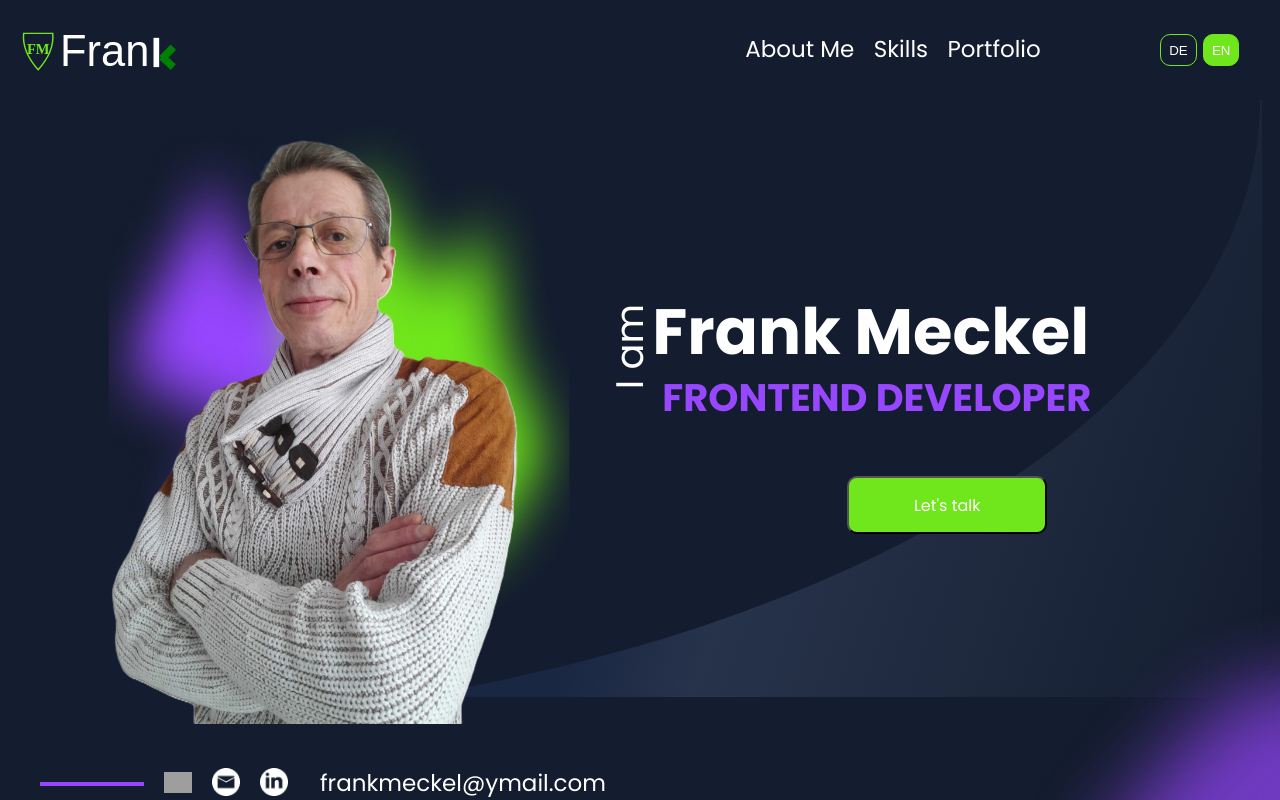
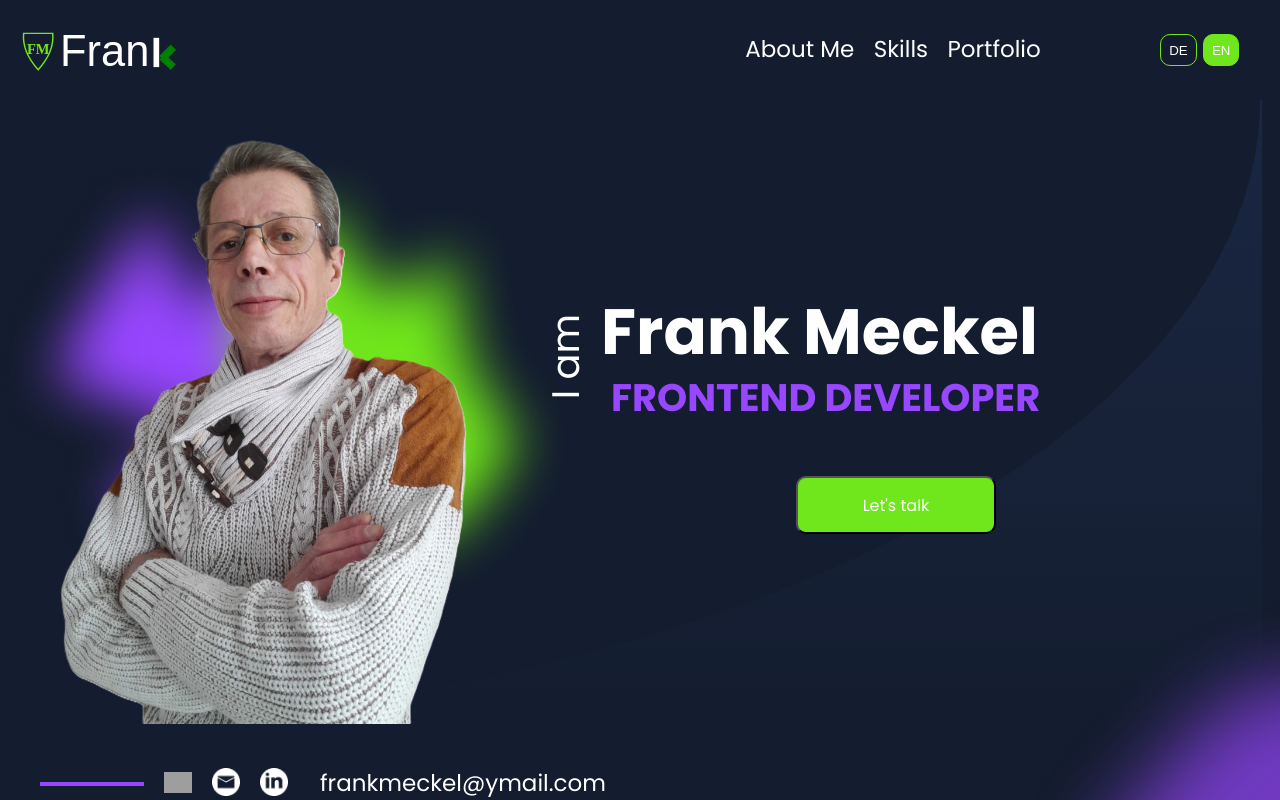
Before and after one commit to Frank-Meck/portfolio, an Angular app: page / in a window 1280 px wide. Shown: the top 800 px of the page. Built offline with nearby package versions, Linux system fonts and the light colour scheme; grey boxes are pictures that could not be loaded.

Commit message:
Imprint layout adjusted

```diff
--- a/src/app/impressum/impressum.html
+++ b/src/app/impressum/impressum.html
@@ -7,7 +7,7 @@
   </div>
 
   <div class="impressum_section">
-    <h1 [innerHTML]="langService.t('impressum.ImprintTitle')"></h1>
+    <h1 [innerHTML]="langService.t('impressum.ImprintTitle')"></h1><br>
 
     <div class="impressum_details">
       <p class="impressum_data"><strong [innerHTML]="langService.t('impressum.StudentNames')"></strong></p><br>
@@ -52,8 +52,8 @@
       <p [innerHTML]="langService.t('impressum.Date')"></p>
     </div>
   </div>
-</div>
+</div><br>
 
 <div class="center">
   <a class="link_homepage" routerLink="/" [innerHTML]="langService.t('impressum.footer')"></a>
-</div>
+</div><br><br>
--- a/src/app/impressum/impressum.scss
+++ b/src/app/impressum/impressum.scss
@@ -12,7 +12,7 @@
   flex-direction: column;
   position: relative;
   overflow: hidden;
-  padding: 20px;
+  //padding: 20px;
 
 
   h1 {
@@ -51,7 +51,7 @@
 
 
     .right_line {
-      width: 15%;
+      width: 50%;
       height: 4px;
       background-color: v.$basecolor_purple;
       margin: 0 10px;
--- a/src/app/main/mycontact/mycontact.html
+++ b/src/app/main/mycontact/mycontact.html
@@ -4,13 +4,7 @@
     <img src="assets/icons/Purple_shadow_L1.png" alt="Purple Shadow" />
   </div>
 
-  <div id="mycontact_topic" class="headline_contact">
-    <div class="mycontact_inlie"></div>
-    <div class="mycontact_headline">
-      {{ langService.t('mycontact.header') }}
-    </div>
-    <div></div>
-  </div>
+
 
   <div class="mycontact_content">
 
@@ -117,3 +111,6 @@
       <app-modal [show]="showValidationModal" [title]="langService.t('mycontact.message_validation_topic')"
         [message]="langService.t('mycontact.message_validation_text')" [isError]="true"
         (close)="closeValidationModal()"></app-modal>
+    </div>
+  </div>
+</div>
--- a/src/app/main/mycontact/mycontact.scss
+++ b/src/app/main/mycontact/mycontact.scss
@@ -118,7 +118,8 @@
         }
 
         .status_icon {
-          @include v.status-icon-style(30%);
+
+                  @include v.status-icon-style(30%);
           position: absolute;
           right: 12px;
           top: 35%;
@@ -294,6 +295,103 @@
   }
 }
 
+
+.modal_overlay {
+  position: fixed;
+  top: 0;
+  left: 0;
+  width: 100%;
+  height: 100%;
+  background: rgba(0, 0, 0, 0.5);
+  display: flex;
+  align-items: center;
+  justify-content: center;
+  z-index: 1000;
+  animation: fadeIn 0.3s ease-in-out;
+}
+
+.modal_content {
+  background: white;
+  border: 4px solid v.$baseborder_color;
+  border-radius: 12px;
+  padding: 30px 40px;
+  text-align: center;
+  max-width: 400px;
+  width: 90%;
+  box-shadow: 0 4px 20px rgba(0, 0, 0, 0.3);
+  animation: scaleIn 0.3s ease-in-out;
+
+  h3 {
+    color: green;
+    margin-bottom: 10px;
+  }
+
+  p {
+    font-size: 16px;
+    color: #333;
+    margin-bottom: 20px;
+  }
+
+  .modal_ok_btn {
+    background-color: green;
+    color: white;
+    border: none;
+    border-radius: 6px;
+    padding: 10px 20px;
+    font-size: 16px;
+    cursor: pointer;
+    transition: background-color 0.2s ease;
+
+    &:hover {
+      background-color: darkgreen;
+    }
+  }
+}
+
+.modal_content.modal_error {
+  border: 4px solid #e74c3c;
+
+  h3 {
+    color: #e74c3c;
+  }
+
+  p.error-text {
+    color: #b71c1c;
+  }
+
+  .modal_ok_btn.modal_error_btn {
+    background-color: #e74c3c;
+
+    &:hover {
+      background-color: #c0392b;
+    }
+  }
+}
+
+
+@keyframes fadeIn {
+  from {
+    opacity: 0;
+  }
+
+  to {
+    opacity: 1;
+  }
+}
+
+@keyframes scaleIn {
+  from {
+    transform: scale(0.9);
+    opacity: 0;
+  }
+
+  to {
+    transform: scale(1);
+    opacity: 1;
+  }
+}
+
+
 .purple_shadow_left_wrapper {
   position: absolute;
   bottom: 0;
--- a/src/app/main/mymain/mymain.scss
+++ b/src/app/main/mymain/mymain.scss
@@ -8,7 +8,6 @@
   width: 100%;
 }
 
-
 .mymain_page {
   width: 100%;
   padding-top: 100px;
@@ -16,25 +15,27 @@
 }
 
 .mymain_box {
-  width: 96%;
+  width: 100%;
   max-width: v.$max_width;
   margin-left: auto;
   display: flex;
   align-items: center;
   position: relative;
-  overflow: hidden;
+  overflow: visible;
 
   .background_img {
     position: absolute;
     top: 0;
     left: 0;
-    width: 100%;
+    width: 100%; // statt 110%
     height: 100%;
+    z-index: 1;
 
     img {
-      width: 120%;
-      height: auto;
-      object-fit: cover;
+      width: 100%;
+      height: 100%;
+      object-fit: contain;   // zeigt das ganze Bild
+      object-position: center; // zentriert
     }
   }
 
@@ -48,13 +49,13 @@
       left: 0;
       width: 100%;
       height: 100%;
-      transform: scaleX(0.8);
       z-index: 1;
 
       img {
         width: 100%;
         height: 100%;
-        object-fit: cover;
+        object-fit: contain;  // ersetzt cover, damit nichts abgeschnitten wird
+        object-position: center;
       }
     }
 
@@ -97,17 +98,21 @@
         transform-origin: top right;
 
         position: absolute;
-        top: 10px;
+        //top: 20px;
         right: 100%;
         margin-right: 20px;
+        //top: 20px;
+
         &.en {
+          top: 20px;
           left: auto;
-          right: 100%;
+          right: 102%;
         }
 
         &.de {
+          top: 18px;
           left: auto;
-          right: 100%;
+          right: 102%;
         }
       }
 
@@ -157,8 +162,14 @@
     left: -18px;
     width: calc(100%);
     max-width: v.$max_width;
-    height: 95%;
-    background: linear-gradient(-250.69deg, #1A2743 50.75%, #27334B 60.25%, #141D2F 100.18%);
+    height: 100%;
+   background: linear-gradient(
+    to bottom,
+    #1A2743 0%,        // oben: dunkelblau
+      #1A2743 0%,       // mittlerer Verlauf
+//    #141D2F 70%,       // fast unten: tiefblau
+    v.$basecolor_background_color 100% // unten: deine Hintergrundfarbe
+  );
     z-index: 10;
   }
 
@@ -226,7 +237,7 @@
   }
 }
 
-
+/* Responsive Anpassungen */
 @media (max-width: 750px) {
   .mymain_box {
     flex-direction: column;
@@ -306,9 +317,11 @@
 
         .intro_name_job_container {
           margin-left: 25px;
+
           .intro_name {
             font-size: clamp(16px, 4vw, 22px);
           }
+
           .intro_job {
             font-size: clamp(14px, 3.5vw, 18px);
           }
--- a/src/app/shared/footer/footer.scss
+++ b/src/app/shared/footer/footer.scss
@@ -66,7 +66,7 @@
         .footer_name {
           display: flex;
           align-items: center;
-          margin-left: 10px;
+
         }
       }
     }
```
